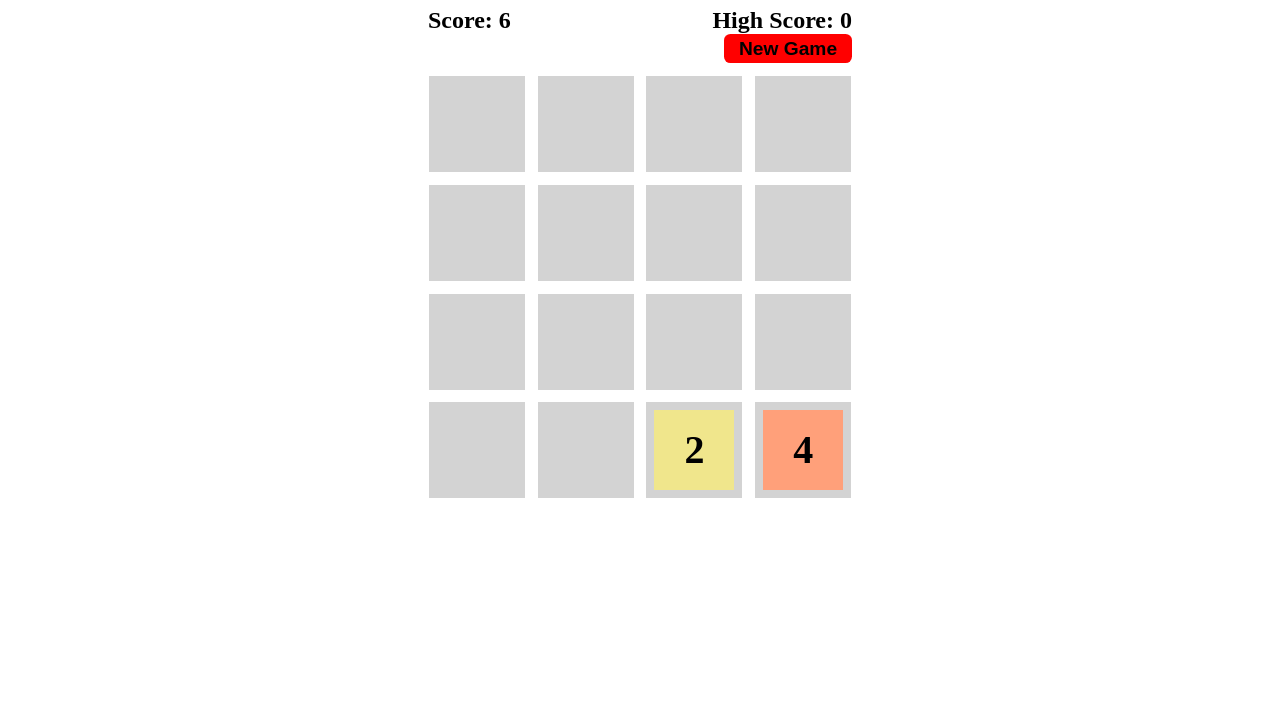
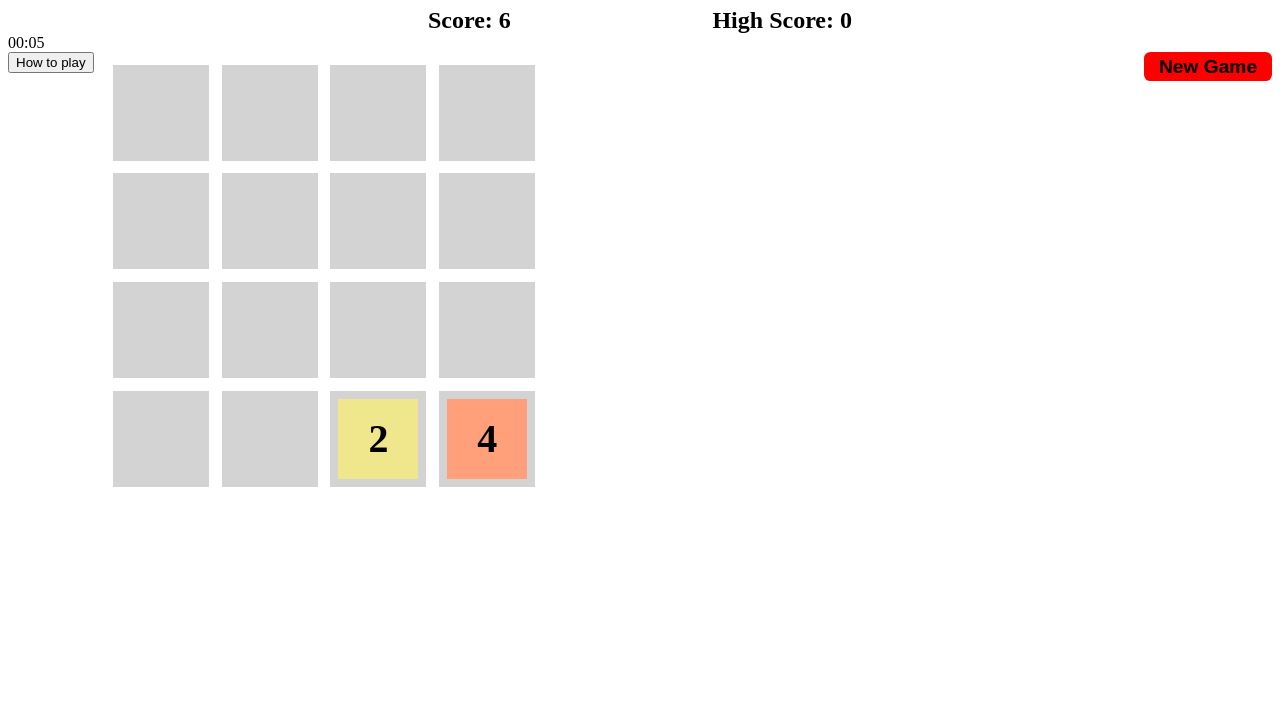
Before and after one commit to ConnorMassey01/2048_website, a plain HTML site: page index.html in a window 1280 px wide. Shown: the part 73-800 px from the top of the page. Drawn offline with Linux system fonts and the light colour scheme.

Commit message:
added instruction button

```diff
--- a/index.html
+++ b/index.html
@@ -10,15 +10,19 @@
   <body>
     <h1>2048 Game</h1>
     <div class = "gameStats">
-        <div class = "score"></div>
-        <div class = "highScore">High Score: 0</div>
+      <div class = "score"></div>
+      <div class = "highScore"></div>
     </div>
-    <div class = "gameOver">
-        <div class = "endMessage"></div>
-        <div class = "reset">
-            <button class="resetButton" onclick="resetGame()">New Game</button>
-        </div>
+    <div class = "timer">
+      <div class = "timeDisplay">00:00</div>
+      <div class = "reset">
+        <button class="resetButton" onclick="resetGame()">New Game</button>
+      </div>
     </div>
     <main class="game"> </main>
+    <div class = "instructions">
+      <button class="instructionButton" onclick="displayInstructions()">How to play</button>
+      <div class = "instructionText"></div>
+    </div>
   </body>
 </html>
```
